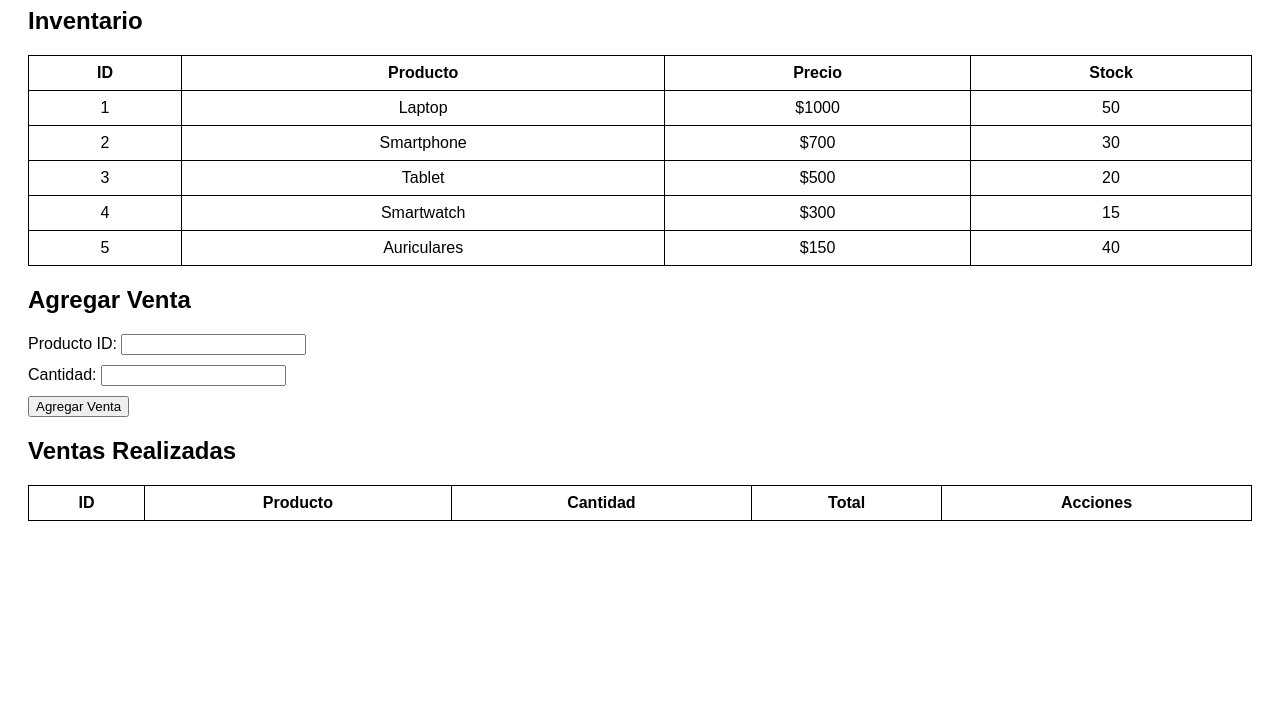
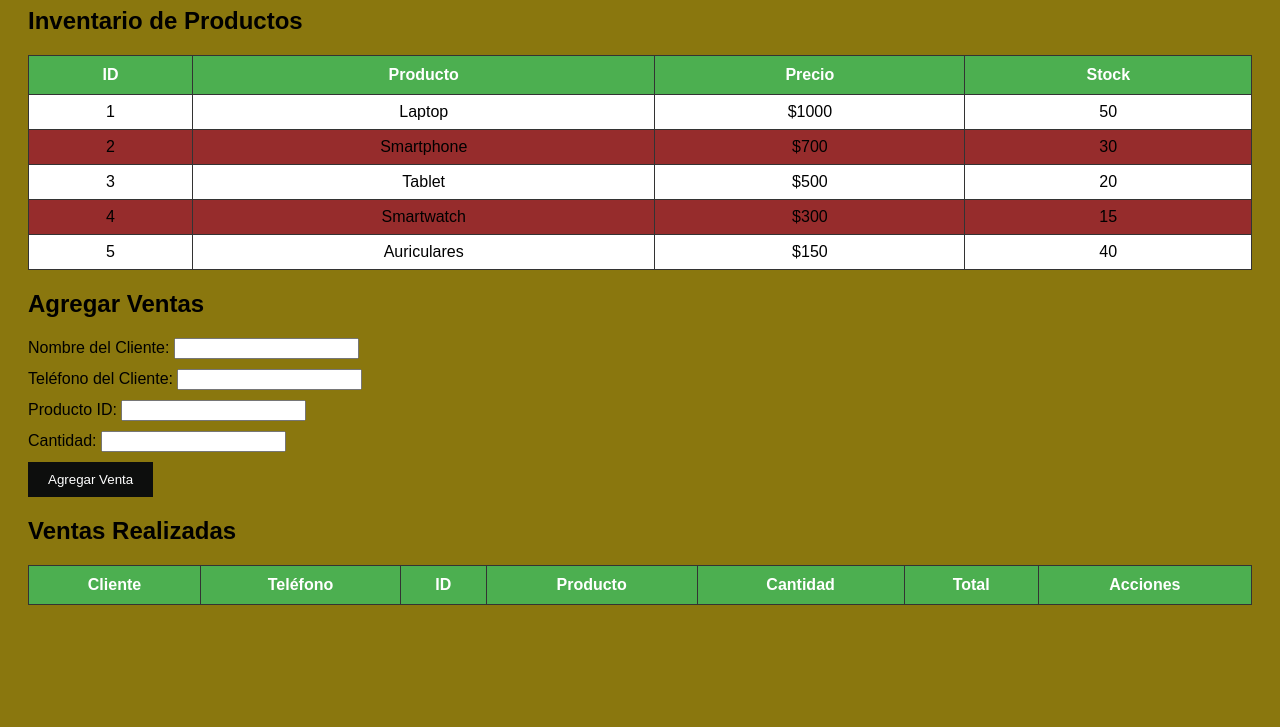
Before and after one commit to Radhames08/MenuDinamico.github.io, a plain HTML site: page index.html in a window 1280 px wide. Shown: the part 73-800 px from the top of the page. Drawn offline with Linux system fonts and the light colour scheme.

Commit message:
Update index.html

```diff
--- a/index.html
+++ b/index.html
@@ -7,6 +7,7 @@
     <style>
         body {
             font-family: Arial, sans-serif;
+            background-color: #8a770e; /* Color de fondo de la página */
         }
         .container {
             margin: 20px;
@@ -17,24 +18,46 @@
             margin-bottom: 20px;
         }
         table, th, td {
-            border: 1px solid black;
+            border: 1px solid #333; /* Bordes oscuros para mejor visibilidad */
         }
-        th, td {
+        th {
+            background-color: #4CAF50; /* Fondo verde para los encabezados */
+            color: white; /* Texto blanco para los encabezados */
+            padding: 10px;
+        }
+        td {
             padding: 8px;
             text-align: center;
         }
+        /* Estilo para alternar colores de las filas */
+        tr:nth-child(even) {
+            background-color: #962c2c; /* Fondo gris claro para las filas pares */
+        }
+        tr:nth-child(odd) {
+            background-color: #ffffff; /* Fondo blanco para las filas impares */
+        }
         .form-group {
             margin-bottom: 10px;
+        }
+        button {
+            padding: 10px 20px;
+            background-color: #0d0e0d;
+            color: white;
+            border: none;
+            cursor: pointer;
+        }
+        button:hover {
+            background-color: #45a049;
         }
     </style>
 </head>
 <body>
 
 <div class="container">
-    <h1> Ventas</h1>
+    <h1>Gestión de Ventas</h1>
 
     <!-- Tabla de productos -->
-    <h2>Inventario </h2>
+    <h2>Inventario de Productos</h2>
     <table>
         <thead>
             <tr>
@@ -50,7 +73,17 @@
     </table>
 
     <!-- Formulario de ventas -->
-    <h2>Agregar Venta</h2>
+    <h2>Agregar Ventas</h2>
+
+
+    <div class="form-group">
+        <label for="nombreCliente">Nombre del Cliente:</label>
+        <input type="text" id="nombreCliente" required>
+    </div>
+    <div class="form-group">
+        <label for="telefonoCliente">Teléfono del Cliente:</label>
+        <input type="text" id="telefonoCliente" required>
+    </div>
     <div class="form-group">
         <label for="productoId">Producto ID:</label>
         <input type="number" id="productoId" min="1" required>
@@ -59,6 +92,7 @@
         <label for="cantidad">Cantidad:</label>
         <input type="number" id="cantidad" min="1" required>
     </div>
+
     <button onclick="agregarVenta()">Agregar Venta</button>
 
     <!-- Tabla de ventas -->
@@ -66,6 +100,8 @@
     <table>
         <thead>
             <tr>
+                <th>Cliente</th>
+                <th>Teléfono</th>
                 <th>ID</th>
                 <th>Producto</th>
                 <th>Cantidad</th>
@@ -112,6 +148,8 @@ function cargarProductos() {
 function agregarVenta() {
     let productoId = parseInt(document.getElementById("productoId").value);
     let cantidad = parseInt(document.getElementById("cantidad").value);
+    let nombreCliente = document.getElementById("nombreCliente").value;
+    let telefonoCliente = document.getElementById("telefonoCliente").value;
 
     let producto = inventario.productos.find(p => p.id === productoId);
 
@@ -121,7 +159,11 @@ function agregarVenta() {
             id: inventario.ventas.length + 1,
             productoId: productoId,
             cantidad: cantidad,
-            total: producto.precio * cantidad
+            total: producto.precio * cantidad,
+            cliente: {
+                nombre: nombreCliente,
+                telefono: telefonoCliente
+            }
         };
         inventario.ventas.push(nuevaVenta);
         cargarProductos();  // Actualizar la tabla de productos
@@ -144,6 +186,8 @@ function cargarVentas() {
                 <td>${producto.nombre}</td>
                 <td>${venta.cantidad}</td>
                 <td>$${venta.total}</td>
+                <td>${venta.cliente.nombre}</td>
+                <td>${venta.cliente.telefono}</td>
                 <td><button onclick="eliminarVenta(${venta.id})">Eliminar</button></td>
             </tr>
         `;
```
